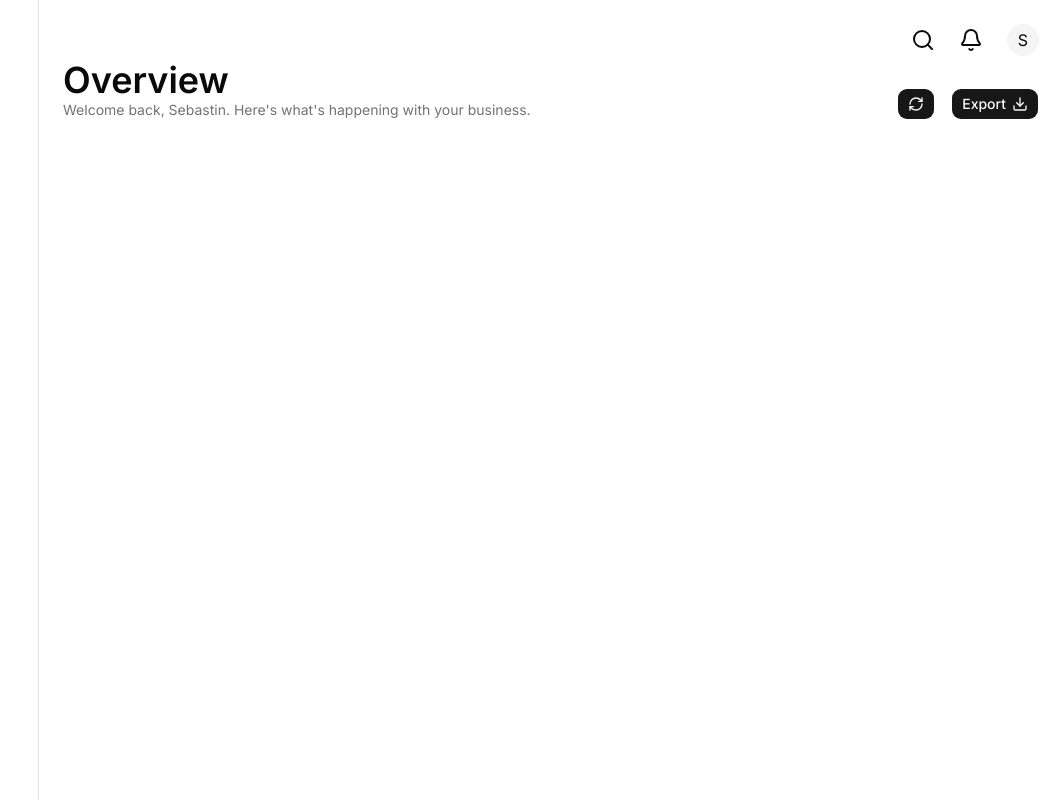
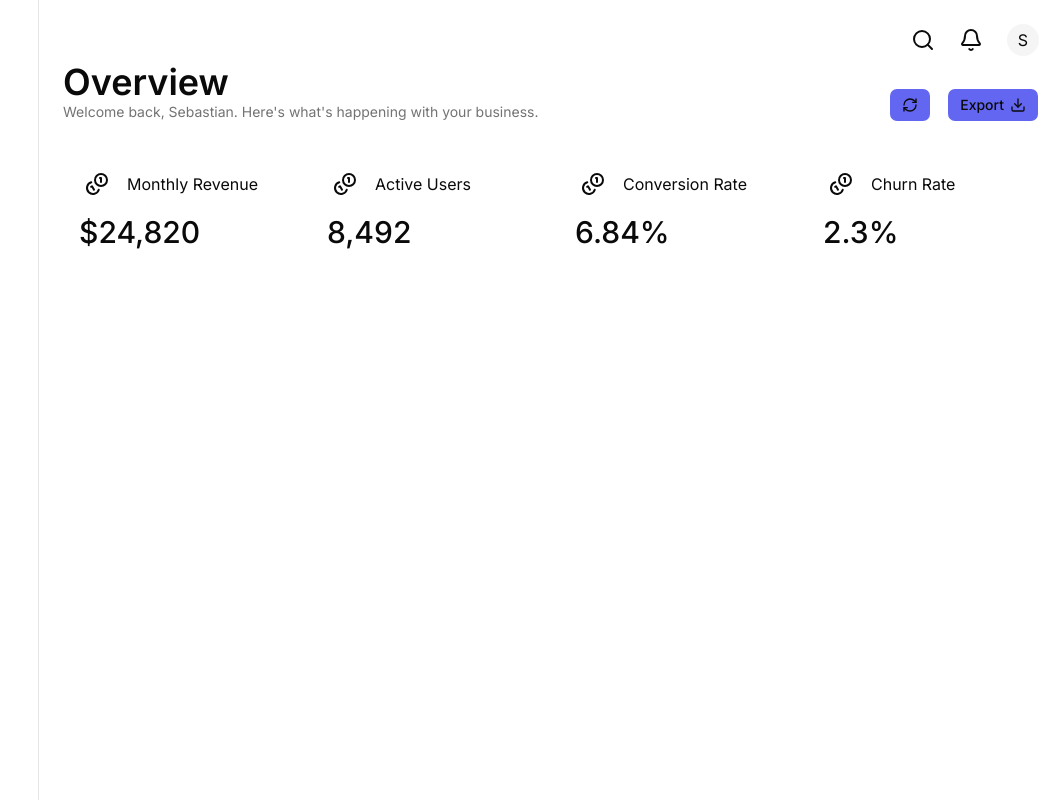
Before and after one commit to svsxn/metricly, a Next.js app: page / in a window 1280 px wide. Shown: the whole page, without its empty margins (217-1280 px from the left). Built offline with nearby package versions, Linux system fonts and the light colour scheme.

Commit message:
feat: add cards

```diff
--- a/src/app/globals.css
+++ b/src/app/globals.css
@@ -55,7 +55,7 @@
     --card-foreground: oklch(0.145 0 0);
     --popover: oklch(1 0 0);
     --popover-foreground: oklch(0.145 0 0);
-  --primary: oklch(0.205 0 0);
+    --primary: oklch(58.54% 0.204 277.12);
     --primary-foreground: oklch(0.985 0 0);
     --secondary: oklch(0.97 0 0);
     --secondary-foreground: oklch(0.205 0 0);
@@ -84,13 +84,13 @@
 }
 
 .dark {
-  --background: oklch(0.145 0 0);
+    --background: oklch(0.167 0.012 254.17);
     --foreground: oklch(0.985 0 0);
-  --card: oklch(0.205 0 0);
+    --card: oklch(0.21 0.032 264.66);
     --card-foreground: oklch(0.985 0 0);
     --popover: oklch(0.205 0 0);
     --popover-foreground: oklch(0.985 0 0);
-  --primary: oklch(0.922 0 0);
+    --primary: oklch(0.585 0.204 277.12);
     --primary-foreground: oklch(0.205 0 0);
     --secondary: oklch(0.269 0 0);
     --secondary-foreground: oklch(0.985 0 0);
--- a/src/app/page.tsx
+++ b/src/app/page.tsx
@@ -1,9 +1,21 @@
+import Card from "@/components/dashboard/card";
 import Header from "@/components/dashboard/header";
+import { CARDS } from "@/data/cards";
 
 export default function Home() {
   return (
     <div className="p-6">
       <Header />
+      <div className="grid grid-cols-4 gap-4 mt-8">
+        {CARDS.map((card) => (
+          <Card
+            key={card.title}
+            Icon={card.Icon}
+            title={card.title}
+            amount={card.amount}
+          />
+        ))}
+      </div>
     </div>
   );
 }
--- /dev/null
+++ b/src/components/dashboard/card.tsx
@@ -0,0 +1,15 @@
+import type { Card } from "@/types/general";
+
+export default function Card({ Icon, title, amount }: Card) {
+  return (
+    <div className="flex flex-col gap-3 bg-card rounded-md px-4 py-3">
+      <div className="flex items-center gap-3">
+        <div className="bg-background/30 p-1.5 rounded-md">
+          <Icon />
+        </div>
+        <h2>{title}</h2>
+      </div>
+      <span className="text-3xl font-medium">{amount}</span>
+    </div>
+  );
+}
--- a/src/components/dashboard/header.tsx
+++ b/src/components/dashboard/header.tsx
@@ -12,7 +12,7 @@ export default function Header() {
       <div className="flex flex-col justify-end">
         <h1 className="text-4xl font-semibold">Overview</h1>
         <p className="text-sm text-muted-foreground">
-          Welcome back, Sebastin. Here&apos;s what&apos;s happening with your
+          Welcome back, Sebastian. Here&apos;s what&apos;s happening with your
           business.
         </p>
       </div>
@@ -25,10 +25,10 @@ export default function Header() {
           </div>
         </div>
         <div className="flex items-center gap-4">
-          <Button>
+          <Button className="px-3 py-4 rounded-md text-foreground">
             <RefreshCwIcon />
           </Button>
-          <Button>
+          <Button className="px-3 py-4 rounded-md text-foreground">
             Export <DownloadIcon />
           </Button>
         </div>
--- /dev/null
+++ b/src/data/cards.ts
@@ -0,0 +1,25 @@
+import { Card } from "@/types/general";
+import { CoinsIcon } from "lucide-react";
+
+export const CARDS: Card[] = [
+  {
+    Icon: CoinsIcon,
+    title: "Monthly Revenue",
+    amount: "$24,820",
+  },
+  {
+    Icon: CoinsIcon,
+    title: "Active Users",
+    amount: "8,492",
+  },
+  {
+    Icon: CoinsIcon,
+    title: "Conversion Rate",
+    amount: "6.84%",
+  },
+  {
+    Icon: CoinsIcon,
+    title: "Churn Rate",
+    amount: "2.3%",
+  },
+];
```
Also changed, not shown: src/types/general.d.ts (added, +7 -0 lines). Lines whose indentation alone changed are shown as unchanged.
